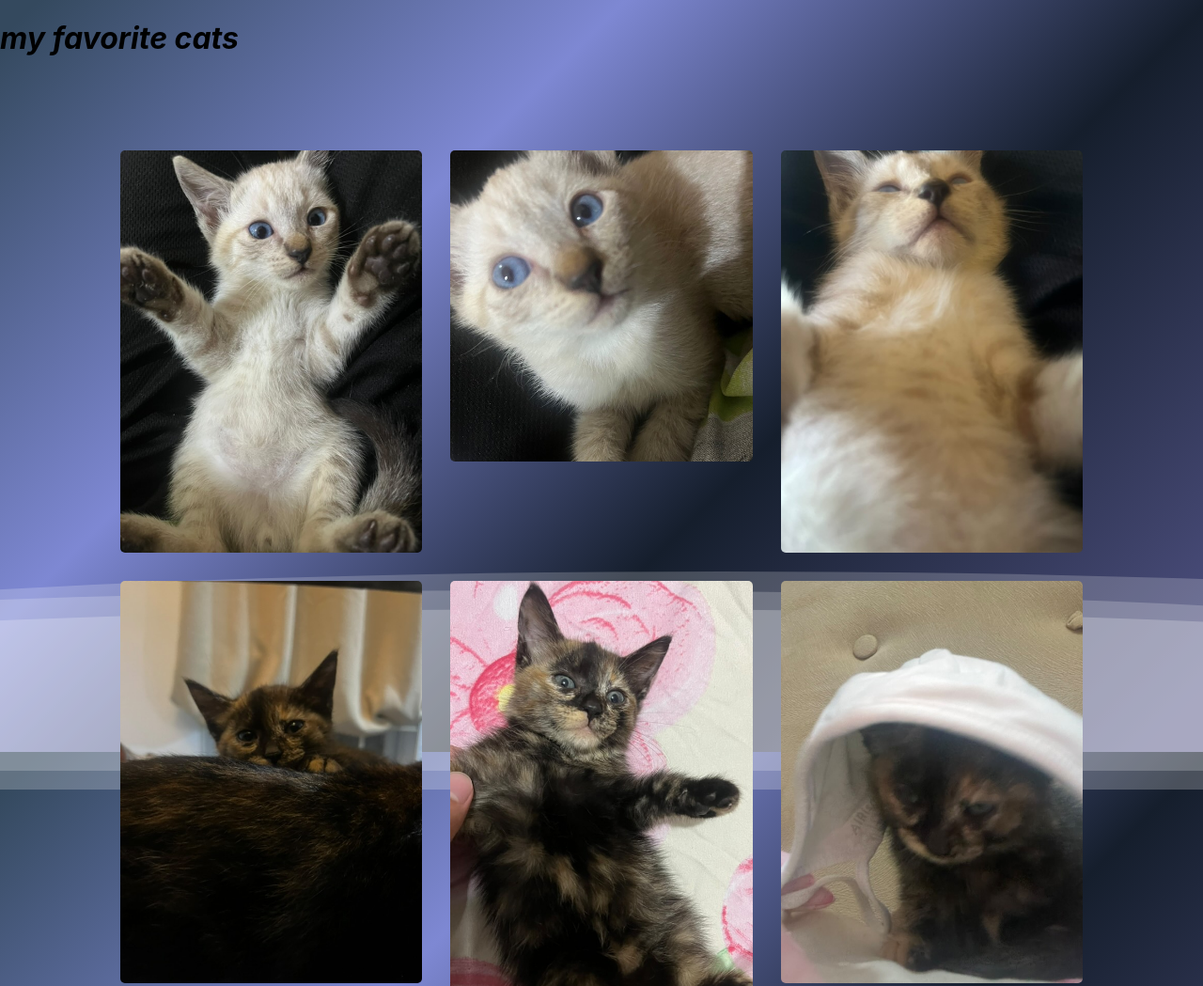
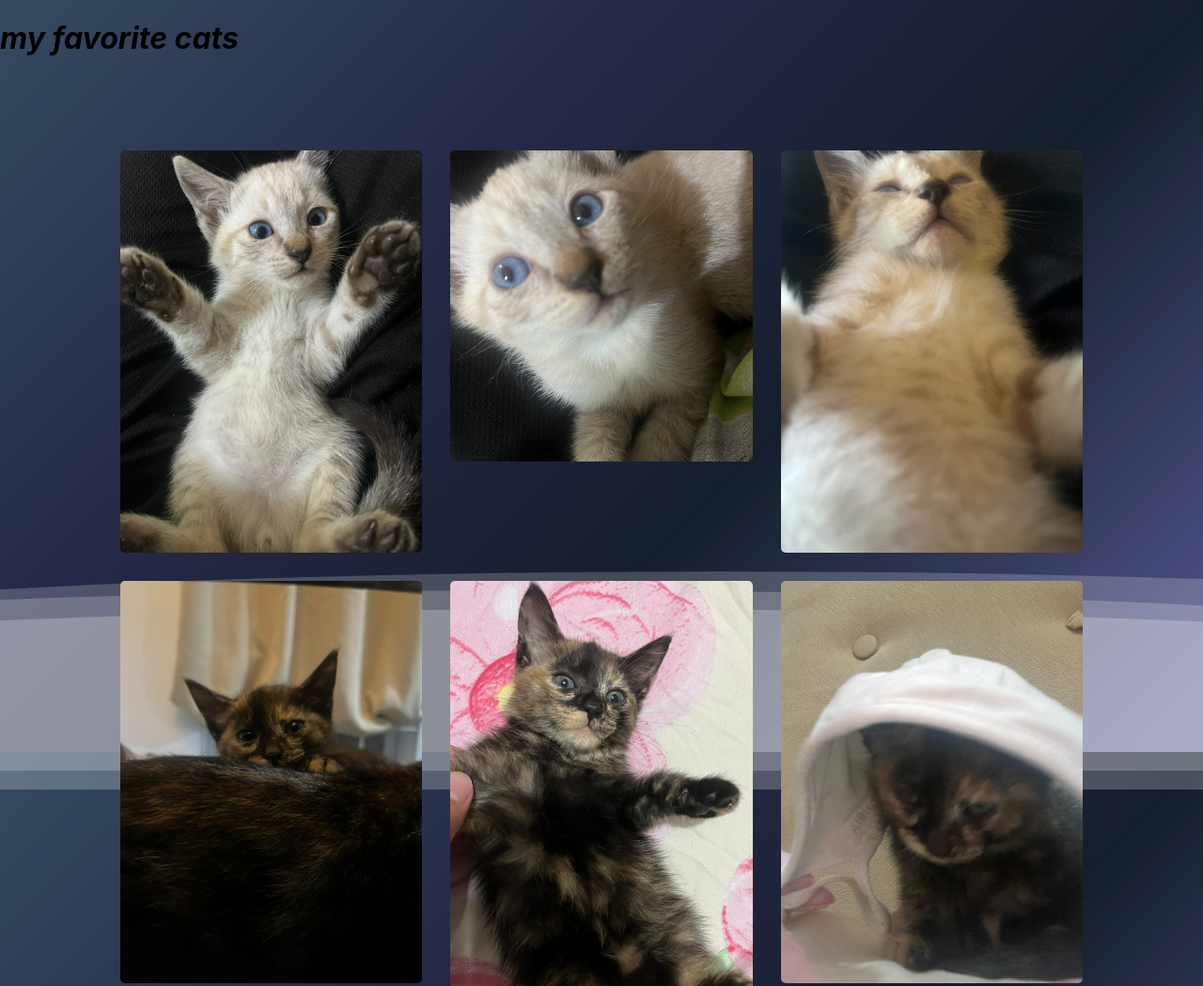
Before and after one commit to maplepl/My-favorite-pet, a plain HTML site: page index.html in a window 1280 px wide. Shown: the top 1049 px of the page at 94% size. Drawn offline with Linux system fonts and the light colour scheme.

Commit message:
changed the color of the background

```diff
--- a/index.css
+++ b/index.css
@@ -4,9 +4,9 @@ body {
   overflow: auto;
   background: linear-gradient(
     315deg,
-    #505284 3%,
+    #52548d 3%,
     #151e2c 38%,
-    #7e88d3 68%,
+    #252948 68%,
     #34495e 98%
   );
   animation: gradient 15s ease infinite;
```
